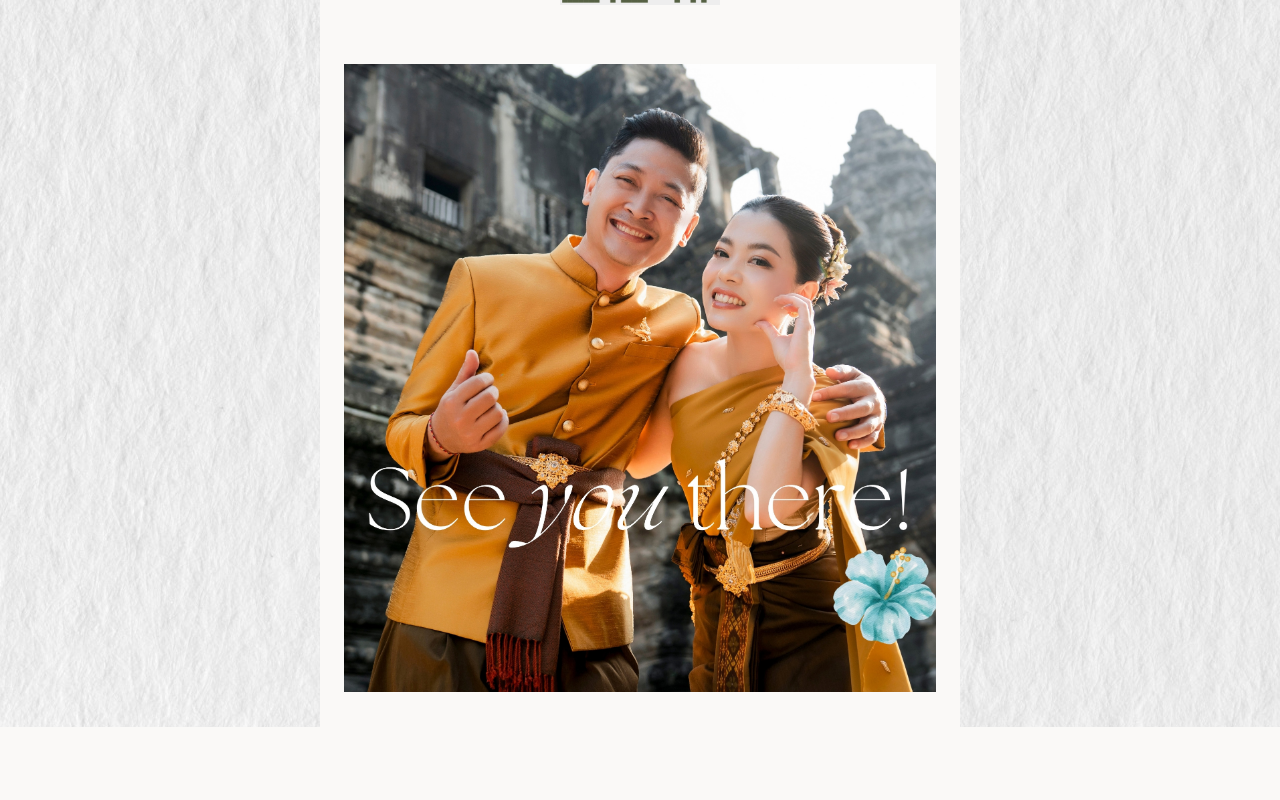
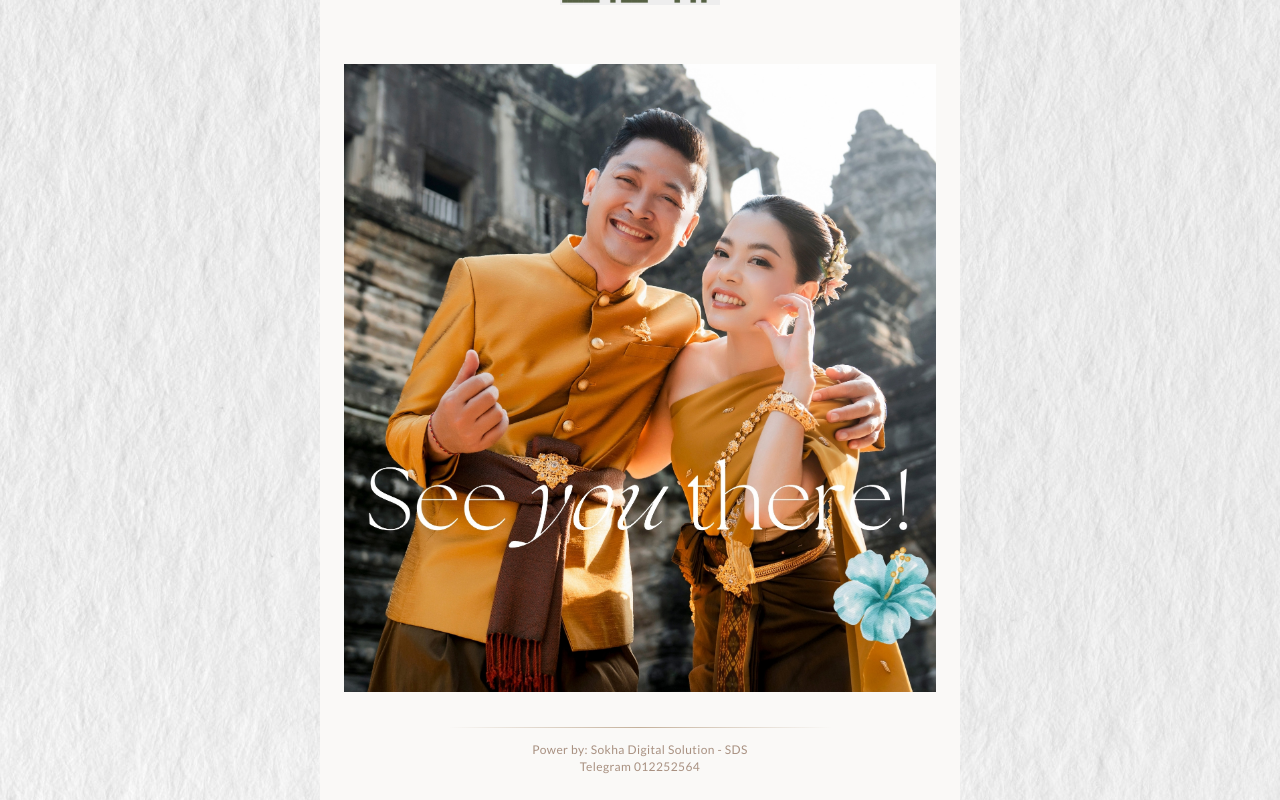
Before and after one commit to meassokha/e-invitation, a React (Vite) app: page /invite in a window 1280 px wide. Shown: the part 5647-6447 px from the top of the page. Before the commit the page ends 6374 px from the top, so only its background shows below. Built offline with nearby package versions, Linux system fonts and the light colour scheme.

Commit message:
update footer2

```diff
--- a/src/App.jsx
+++ b/src/App.jsx
@@ -1,7 +1,7 @@
-import { BrowserRouter, Routes, Route, Navigate } from 'react-router-dom';
-import { InvitationProvider } from './context/InvitationContext';
-import SetupPage from './pages/SetupPage';
-import InvitePage from './pages/InvitePage';
+import { BrowserRouter, Routes, Route, Navigate } from "react-router-dom"
+import { InvitationProvider } from "./context/InvitationContext"
+import SetupPage from "./pages/SetupPage"
+import InvitePage from "./pages/InvitePage"
 
 export default function App() {
   return (
@@ -10,9 +10,9 @@ export default function App() {
         <Routes>
           <Route path="/setup" element={<SetupPage />} />
           <Route path="/invite" element={<InvitePage />} />
-          <Route path="*" element={<Navigate to="/setup" replace />} />
+          <Route path="*" element={<Navigate to="/invite" replace />} />
         </Routes>
       </BrowserRouter>
     </InvitationProvider>
-  );
+  )
 }
--- a/src/pages/InvitePage.jsx
+++ b/src/pages/InvitePage.jsx
@@ -395,6 +395,13 @@ export default function InvitePage() {
             onError={onImgError}
           />
         </footer>
+
+        {/* Footer 2 */}
+        <div className={styles.footer2Divider} />
+        <footer className={styles.footer2}>
+          <p>Power by: Sokha Digital Solution - SDS</p>
+          <p>Telegram 012252564</p>
+        </footer>
       </div>
 
       {/* Lightbox – gallery 1 */}
--- a/src/pages/InvitePage.module.css
+++ b/src/pages/InvitePage.module.css
@@ -498,6 +498,27 @@ body {
   background: transparent;
 }
 
+/* Footer 2 */
+.footer2Divider {
+  width: 60%;
+  margin: 0 auto;
+  height: 1px;
+  background: linear-gradient(to right, transparent, #c4b09a, transparent);
+}
+
+.footer2 {
+  text-align: center;
+  padding: 12px 24px 24px;
+  font-size: 12px;
+  color: #a89080;
+  letter-spacing: 0.4px;
+  background: transparent;
+}
+
+.footer2 p {
+  margin: 2px 0;
+}
+
 /* ── Responsive ── */
 @media (max-width: 480px) {
   .titleSection {
```
